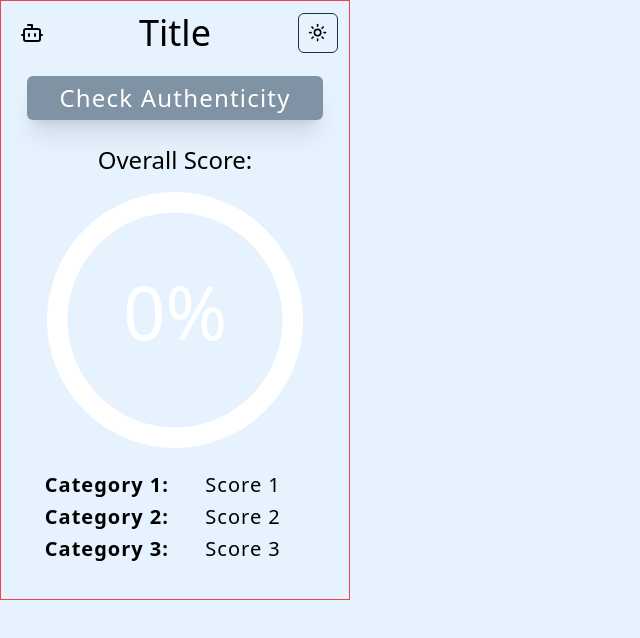
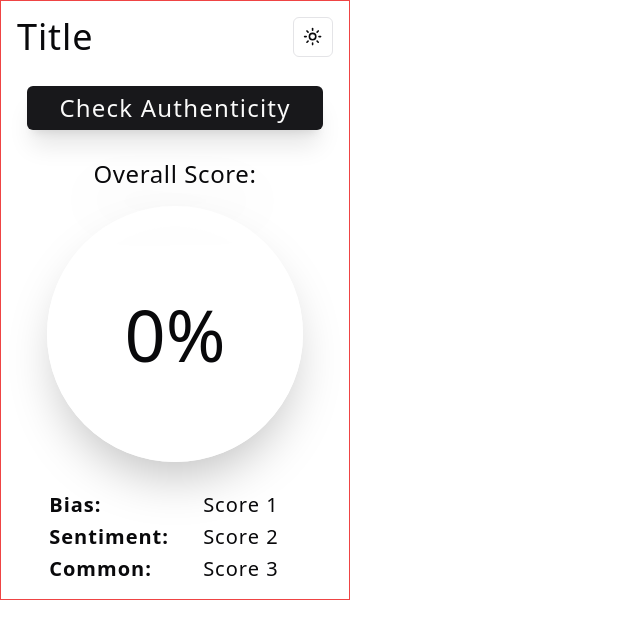
Before and after one commit to maarao/webscraper, a React (Vite) app: page / in a window 1280 px wide. Shown: the top 638 px of the page, without its empty margins (0-640 px from the left). Built offline with nearby package versions, Linux system fonts and the light colour scheme.

Commit message:
added skeletons

```diff
--- a/src/App.tsx
+++ b/src/App.tsx
@@ -10,38 +10,48 @@ import ThemeToggle from "./components/ThemeToggle.js";
 import { useState } from "react";
 import MainRating from "./components/MainRating.js";
 import SubRatings from "./components/SubRatings.js";
-import { BotIcon } from "lucide-react";
+import { Skeleton } from "./components/ui/skeleton.js";
+import { Loader2 } from "lucide-react";
 
 function App() {
   const [score, setScore] = useState(0);
   const [data, setData] = useState(JSON.parse(localStorage.getItem("data")));
+  const [loading, setLoading] = useState(false);
 
   const fetchData = () => {
+    setLoading(true);
     getCurrentTab();
     setTimeout(() => {
       setData(JSON.parse(localStorage.getItem("data")));
       setScore(Math.trunc(data.score * 100));
-    }, 2000);
+      setLoading(false);
+    }, Math.random() * 400 + 800);
   };
 
   return (
-    <main className='grid place-items-center py-8 w-[350px] h-[600px] border border-red-500 gap-4 animate-slide-from-top-with-fade'>
-      <div className='grid grid-cols-3 place-items-center gap-20 -mt-6'>
-        <BotIcon />
-        <h1 className='text-4xl'>Title</h1>
+    <main className='flex flex-col items-center justify-between py-4 w-[350px] h-[600px] border border-red-500 animate-slide-from-top-with-fade'>
+      <div className='flex justify-between w-full items-center px-4'>
+        <h1 className='text-4xl font-light tracking-wide'>Title</h1>
         <ThemeToggle />
       </div>
       <div>
         <TooltipProvider>
           <Tooltip>
             <TooltipTrigger asChild>
+              {loading ? (
+                <Button disabled className='w-64 h-10'>
+                  <Loader2 className='mr-2 h-4 w-4 animate-spin' />
+                  Please wait
+                </Button>
+              ) : (
                 <Button
-                className='text-2xl tracking-wider shadow-xl dark:shadow-zinc-800'
+                  className='text-2xl font-light tracking-wider shadow-xl dark:shadow-zinc-800'
                   size='lg'
                   onClick={fetchData}
                 >
                   Check Authenticity
                 </Button>
+              )}
             </TooltipTrigger>
             <TooltipContent>
               <p>Press to get the analyze the article contents!</p>
@@ -50,10 +60,25 @@ function App() {
         </TooltipProvider>
       </div>
       <div>
+        {loading ? (
+          <Skeleton className='size-64 rounded-full' />
+        ) : (
           <MainRating score={score} />
+        )}
       </div>
       <div>
+        {loading ? (
+          <div className='grid grid-rows-3 grid-cols-2 gap-x-3 gap-y-2 place-items-center'>
+            <Skeleton className='h-8 w-32' />
+            <Skeleton className='h-8 w-24' />
+            <Skeleton className='h-8 w-32' />
+            <Skeleton className='h-8 w-24' />
+            <Skeleton className='h-8 w-32' />
+            <Skeleton className='h-8 w-24' />
+          </div>
+        ) : (
           <SubRatings />
+        )}
       </div>
     </main>
   );
--- a/src/components/MainRating.tsx
+++ b/src/components/MainRating.tsx
@@ -1,4 +1,7 @@
-import { CircularProgressbar, buildStyles } from "react-circular-progressbar";
+import {
+  CircularProgressbarWithChildren,
+  buildStyles,
+} from "react-circular-progressbar";
 import { useTheme } from "@/components/theme-provider";
 import "react-circular-progressbar/dist/styles.css";
 
@@ -21,11 +24,12 @@ const MainRating = ({ score }: { score: number }) => {
 
   return (
     <div className='flex flex-col gap-4'>
-      <h1 className=' text-center text-2xl'>Overall Score:</h1>
-      <div className='size-64'>
-        <CircularProgressbar
+      <h1 className=' text-center text-2xl font-light tracking-wide drop-shadow-2xl'>
+        Overall Score:
+      </h1>
+      <div className='size-64 rounded-full shadow-2xl dark:shadow-zinc-800'>
+        <CircularProgressbarWithChildren
           value={score}
-          text={`${score}%`}
           styles={buildStyles({
             // Rotation of path and trail, in number of turns (0-1)
             rotation: 0.25,
@@ -43,11 +47,13 @@ const MainRating = ({ score }: { score: number }) => {
             // pathTransition: 'none',
 
             // Colors
-            trailColor: `${WHITE}`,
+            trailColor: `${PRIMARY}`,
             textColor: `${PRIMARY}`,
             pathColor: `${color}`,
           })}
-        />
+        >
+          <p className='text-7xl font-extralight'>{`${score}%`}</p>
+        </CircularProgressbarWithChildren>
       </div>
     </div>
   );
--- a/src/components/SubRatings.tsx
+++ b/src/components/SubRatings.tsx
@@ -1,12 +1,12 @@
 const SubRatings = () => {
   // return elements with categories in the left column and scores in the right
   return (
-    <div className='grid grid-rows-3 grid-cols-2 gap-x-3 gap-y-1 place-items-center text-xl tracking-wider'>
-      <div className='font-semibold'>Category 1:</div>
+    <div className='grid grid-rows-3 grid-cols-2 gap-x-3 gap-y-1 place-items-center text-xl font-light tracking-wider'>
+      <div className='font-semibold justify-self-start'>Bias:</div>
       <div>Score 1</div>
-      <div className='font-semibold'>Category 2:</div>
+      <div className='font-semibold justify-self-start'>Sentiment:</div>
       <div>Score 2</div>
-      <div className='font-semibold'>Category 3:</div>
+      <div className='font-semibold justify-self-start'>Common:</div>
       <div>Score 3</div>
     </div>
   );
--- a/src/components/ui/button.tsx
+++ b/src/components/ui/button.tsx
@@ -1,11 +1,11 @@
-import * as React from "react"
-import { Slot } from "@radix-ui/react-slot"
-import { cva, type VariantProps } from "class-variance-authority"
+import * as React from "react";
+import { Slot } from "@radix-ui/react-slot";
+import { cva, type VariantProps } from "class-variance-authority";
 
-import { cn } from "@/lib/utils"
+import { cn } from "@/lib/utils";
 
 const buttonVariants = cva(
-  "inline-flex items-center justify-center whitespace-nowrap rounded-md text-sm font-medium ring-offset-background transition-colors focus-visible:outline-none focus-visible:ring-2 focus-visible:ring-ring focus-visible:ring-offset-2 disabled:pointer-events-none disabled:opacity-50",
+  "inline-flex items-center justify-center whitespace-nowrap rounded-md text-sm font-medium ring-offset-background transition-colors duration-300 focus-visible:outline-none focus-visible:ring-2 focus-visible:ring-ring focus-visible:ring-offset-2 disabled:pointer-events-none disabled:opacity-50",
   {
     variants: {
       variant: {
@@ -31,26 +31,26 @@ const buttonVariants = cva(
       size: "default",
     },
   }
-)
+);
 
 export interface ButtonProps
   extends React.ButtonHTMLAttributes<HTMLButtonElement>,
     VariantProps<typeof buttonVariants> {
-  asChild?: boolean
+  asChild?: boolean;
 }
 
 const Button = React.forwardRef<HTMLButtonElement, ButtonProps>(
   ({ className, variant, size, asChild = false, ...props }, ref) => {
-    const Comp = asChild ? Slot : "button"
+    const Comp = asChild ? Slot : "button";
     return (
       <Comp
         className={cn(buttonVariants({ variant, size, className }))}
         ref={ref}
         {...props}
       />
-    )
+    );
   }
-)
-Button.displayName = "Button"
+);
+Button.displayName = "Button";
 
-export { Button, buttonVariants }
+export { Button, buttonVariants };
--- /dev/null
+++ b/src/components/ui/skeleton.tsx
@@ -0,0 +1,15 @@
+import { cn } from "@/lib/utils"
+
+function Skeleton({
+  className,
+  ...props
+}: React.HTMLAttributes<HTMLDivElement>) {
+  return (
+    <div
+      className={cn("animate-pulse rounded-md bg-muted", className)}
+      {...props}
+    />
+  )
+}
+
+export { Skeleton }
--- a/src/index.css
+++ b/src/index.css
@@ -2,49 +2,51 @@
 @tailwind components;
 @tailwind utilities;
 
-:root {
-  --background: 208 100% 95%;
-  --foreground: 208 5% 0%;
-  --card: 208 50% 90%;
-  --card-foreground: 208 5% 10%;
-  --popover: 208 100% 95%;
-  --popover-foreground: 208 100% 0%;
-  --primary: 208 17% 57%;
-  --primary-foreground: 0 0% 100%;
-  --secondary: 208 30% 70%;
-  --secondary-foreground: 0 0% 0%;
-  --muted: 170 30% 85%;
-  --muted-foreground: 208 5% 35%;
-  --accent: 170 30% 80%;
-  --accent-foreground: 208 5% 10%;
-  --destructive: 0 100% 30%;
-  --destructive-foreground: 208 5% 90%;
-  --border: 208 30% 50%;
-  --input: 208 30% 18%;
-  --ring: 208 17% 57%;
-  --radius: 0.5rem;
-}
-.dark {
-  --background: 208 50% 5%;
-  --foreground: 208 5% 90%;
-  --card: 208 50% 0%;
-  --card-foreground: 208 5% 90%;
-  --popover: 208 50% 5%;
-  --popover-foreground: 208 5% 90%;
-  --primary: 208 17% 57%;
-  --primary-foreground: 0 0% 100%;
-  --secondary: 208 30% 10%;
-  --secondary-foreground: 0 0% 100%;
-  --muted: 170 30% 15%;
-  --muted-foreground: 208 5% 60%;
-  --accent: 170 30% 15%;
-  --accent-foreground: 208 5% 90%;
-  --destructive: 0 100% 30%;
-  --destructive-foreground: 208 5% 90%;
-  --border: 208 30% 18%;
-  --input: 208 30% 18%;
-  --ring: 208 17% 57%;
-  --radius: 0.5rem;
+@layer base {
+  :root {
+    --background: 0 0% 100%;
+    --foreground: 240 10% 3.9%;
+    --card: 0 0% 100%;
+    --card-foreground: 240 10% 3.9%;
+    --popover: 0 0% 100%;
+    --popover-foreground: 240 10% 3.9%;
+    --primary: 240 5.9% 10%;
+    --primary-foreground: 0 0% 98%;
+    --secondary: 240 4.8% 95.9%;
+    --secondary-foreground: 240 5.9% 10%;
+    --muted: 240 4.8% 95.9%;
+    --muted-foreground: 240 3.8% 46.1%;
+    --accent: 240 4.8% 95.9%;
+    --accent-foreground: 240 5.9% 10%;
+    --destructive: 0 84.2% 60.2%;
+    --destructive-foreground: 0 0% 98%;
+    --border: 240 5.9% 90%;
+    --input: 240 5.9% 90%;
+    --ring: 240 5.9% 10%;
+    --radius: 0.5rem;
+  }
+
+  .dark {
+    --background: 240 10% 3.9%;
+    --foreground: 0 0% 98%;
+    --card: 240 10% 3.9%;
+    --card-foreground: 0 0% 98%;
+    --popover: 240 10% 3.9%;
+    --popover-foreground: 0 0% 98%;
+    --primary: 0 0% 98%;
+    --primary-foreground: 240 5.9% 10%;
+    --secondary: 240 3.7% 15.9%;
+    --secondary-foreground: 0 0% 98%;
+    --muted: 240 3.7% 15.9%;
+    --muted-foreground: 240 5% 64.9%;
+    --accent: 240 3.7% 15.9%;
+    --accent-foreground: 0 0% 98%;
+    --destructive: 0 62.8% 30.6%;
+    --destructive-foreground: 0 0% 98%;
+    --border: 240 3.7% 15.9%;
+    --input: 240 3.7% 15.9%;
+    --ring: 240 4.9% 83.9%;
+  }
 }
 
 @layer base {
```
Lines whose indentation alone changed are shown as unchanged.
